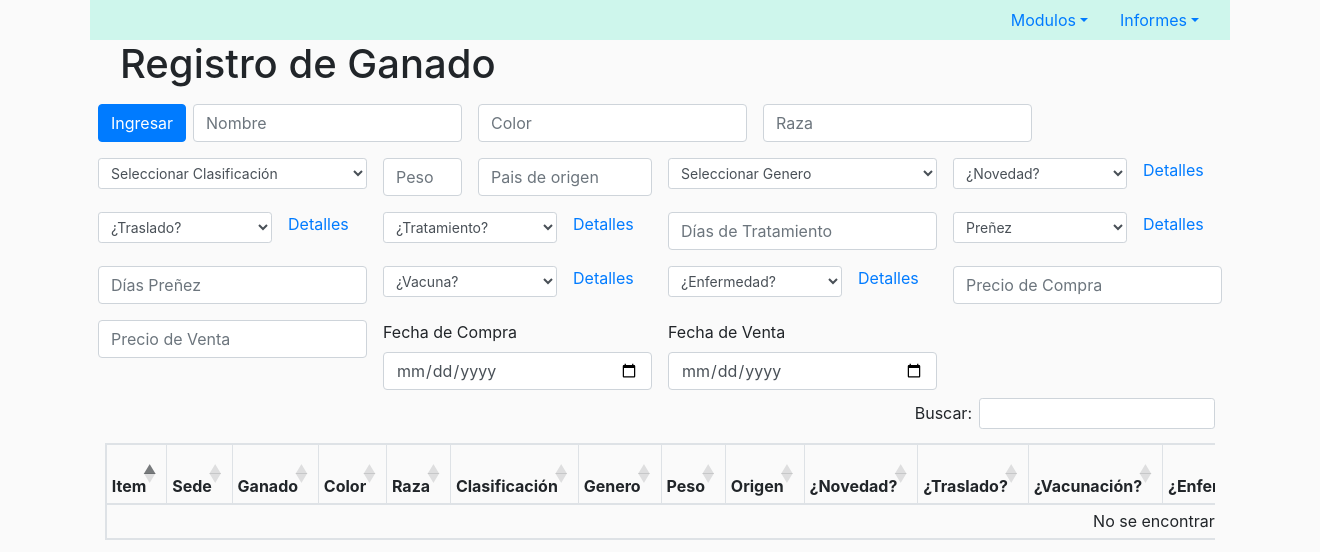
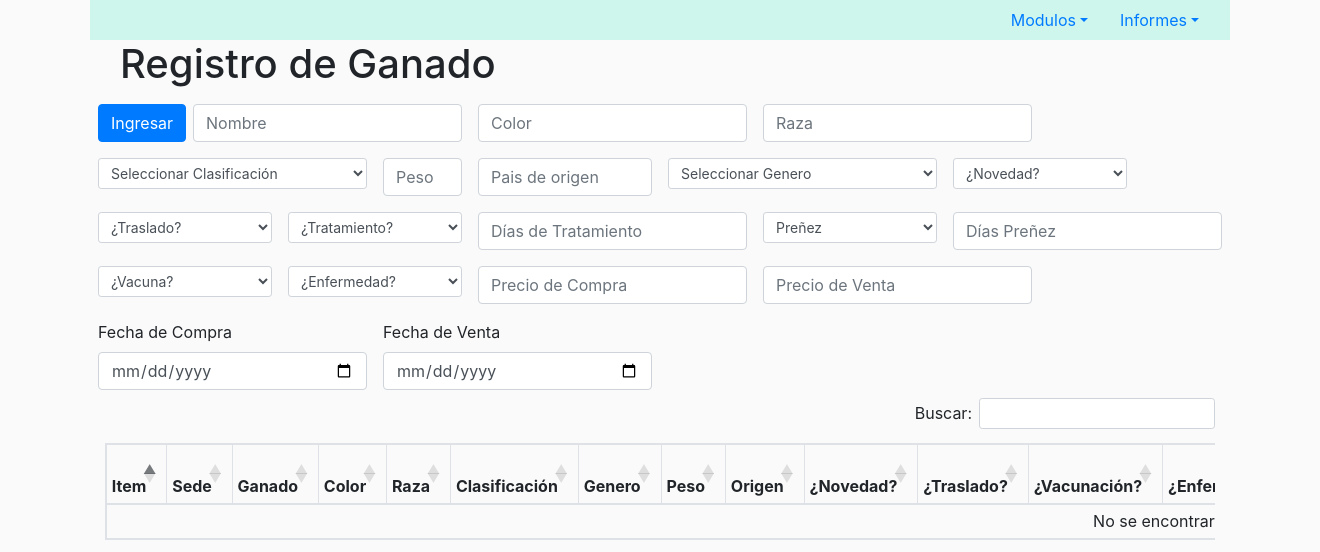
Before and after one commit to Thornevlad/GanaSis, a PHP site: page /regisganado in a window 1320 px wide; the page is wider, and only the part inside the window is pictured. Shown: the part 154-706 px from the top of that part. Run offline with PHP 8.4, Linux system fonts and the light colour scheme; the visitor is signed in with stand-in values (Sample User, id 1); some libraries are stand-ins or nearby versions.

Commit message:
Cambios Confirmados

```diff
--- a/vistas/regisganado.view.php
+++ b/vistas/regisganado.view.php
@@ -70,9 +70,6 @@
                             <option>NO</option>
                       </select>
                       </div>
-                      <div class="col-lg-1 p-2">
-                      <a href="#" class="text-decoration-none">Detalles</a>
-                      </div>
                       <div class="col-lg-2 p-2">
                       <select class="form-control form-control-sm" name="GanTraslado">
                             <option>¿Traslado?</option>
@@ -80,18 +77,12 @@
                             <option>NO</option>
                       </select>
                       </div>
-                      <div class="col-lg-1 p-2">
-                      <a href="#" class="text-decoration-none">Detalles</a>
-                      </div>
                       <div class="col-lg-2 p-2">
                       <select class="form-control form-control-sm" name="GanTratamiento">
                             <option>¿Tratamiento?</option>
                             <option>SI</option>
                             <option>NO</option>
                       </select>
-                      </div>
-                      <div class="col-lg-1 p-2">
-                      <a href="#" class="text-decoration-none">Detalles</a>
                       </div>
                       <div class="col-lg-3 p-2">
                       <input type="text" name= "GanDias_trata" class="form-control" placeholder="Días de Tratamiento">
@@ -103,9 +94,6 @@
                             <option>NO</option>
                       </select>
                       </div>
-                      <div class="col-lg-1 p-2">
-                      <a href="#" class="text-decoration-none">Detalles</a>
-                      </div>
                       <div class="col-lg-3 p-2">
                       <input type="text" name= "GanDias_pren" class="form-control" placeholder="Días Preñez">
                       </div>
@@ -116,18 +104,12 @@
                             <option>NO</option>
                       </select>
                       </div>
-                      <div class="col-lg-1 p-2">
-                      <a href="#" class="text-decoration-none">Detalles</a>
-                      </div>
                       <div class="col-lg-2 p-2">
                       <select class="form-control form-control-sm" name="GanEnfermedad">
                             <option>¿Enfermedad?</option>
                             <option>SI</option>
                             <option>NO</option>
                       </select>
-                      </div>
-                      <div class="col-lg-1 p-2">
-                      <a href="#" class="text-decoration-none">Detalles</a>
                       </div>
                       <div class="col-lg-3 p-2">
                       <input type="text" name= "GanPrecio_comp" class="form-control" placeholder="Precio de Compra">
```
